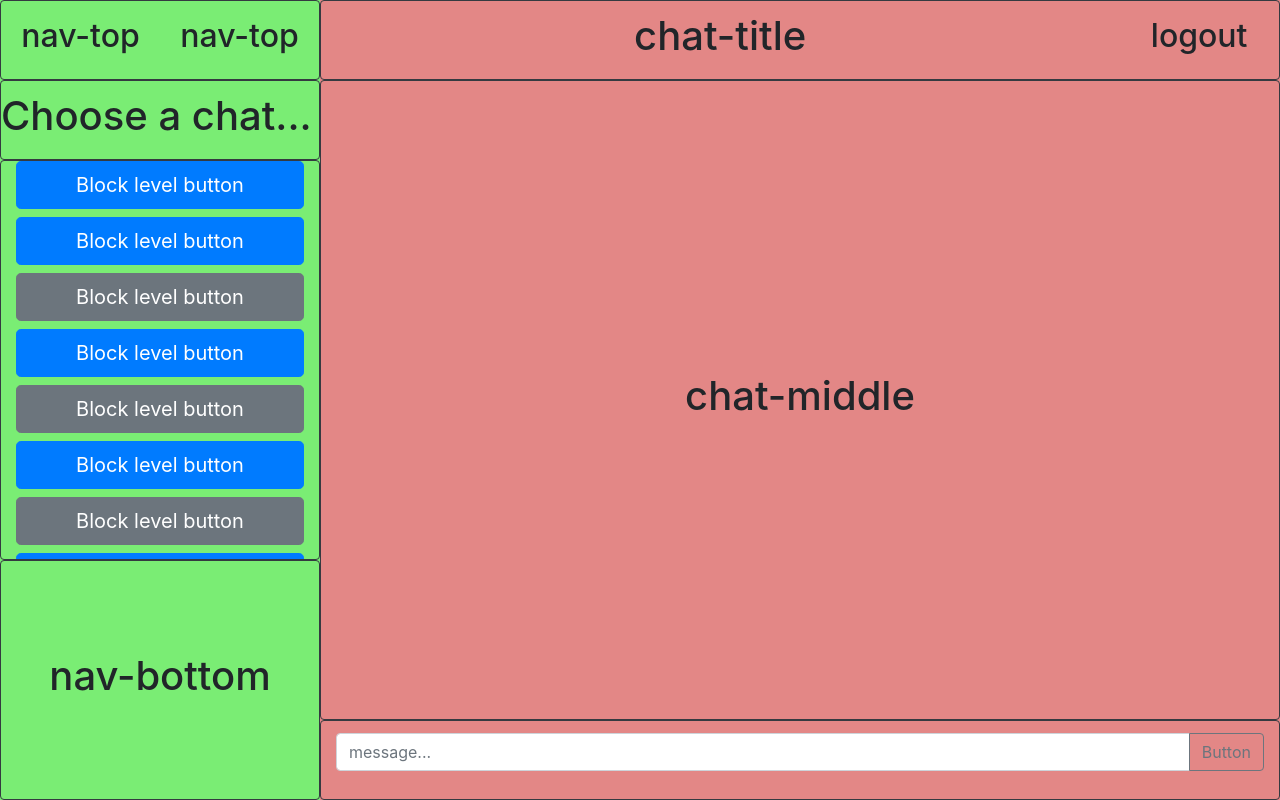
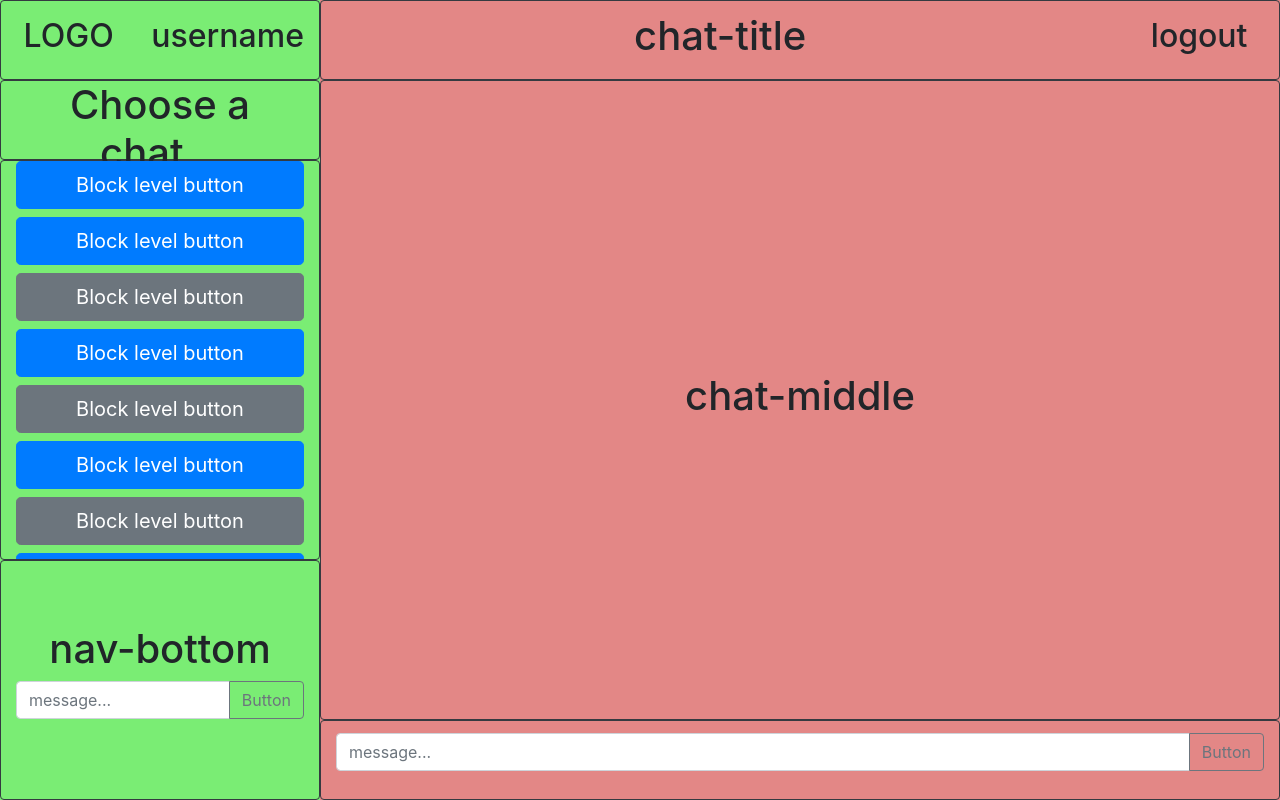
Before and after one commit to delabere/CS50W_Project2, a Flask app: page / in a window 1280 px wide. Run offline with Flask 2, Linux system fonts and the light colour scheme; some libraries are stand-ins or nearby versions.

Commit message:
added create chat area

```diff
--- a/templates/chat.html
+++ b/templates/chat.html
@@ -14,18 +14,21 @@
         <div class="col">
           <div class="row">
           <div class="col">
-          <h2 class='text-center'>nav-top</h2>
+          <h2 class='text-center'>LOGO</h2>
           </div>
           <div class="col">
-          <h2 class='text-center'>nav-top</h2>
+          <h2 class='text-center'>username</h2>
           </div>
           </div>
         </div>
       </div>
       <!-- area for chatroom selection -->
       <div class="row border border-dark rounded align-items-center" id='nav-middle-header'>
+        <div class="col">
+
           {# Header for Chat Nav pane #}
-          <h1>Choose a chat...</h1>
+          <h1 class="text-center">Choose a chat...</h1>
+        </div>
       </div>
       <div class="row border border-dark rounded align-items-center" id='nav-middle'>
         <div class="col">
@@ -84,6 +87,13 @@
       <div class="row border border-dark rounded align-items-center" id='nav-bottom'>
         <div class="col">
           <h1 class='text-center'>nav-bottom</h1>
+          <div class="input-group mb-3">
+            <input type="text" class="form-control" placeholder="message..." aria-label="Recipient's username" aria-describedby="button-addon2">
+            <div class="input-group-append">
+              <button class="btn btn-outline-secondary" type="button" id="button-addon2">Button
+              </button>
+            </div>
+          </div>
         </div>
       </div>
 
```
